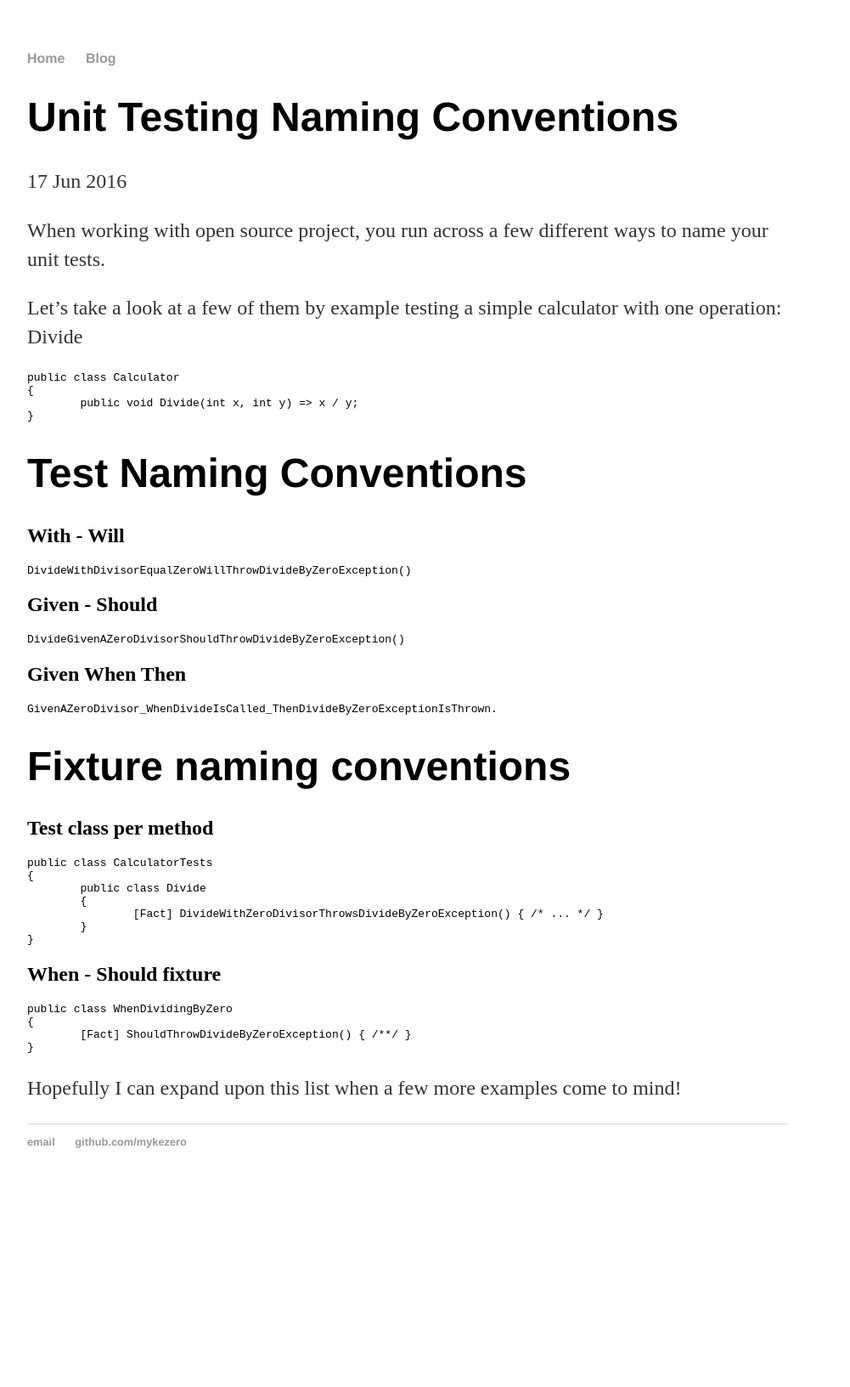
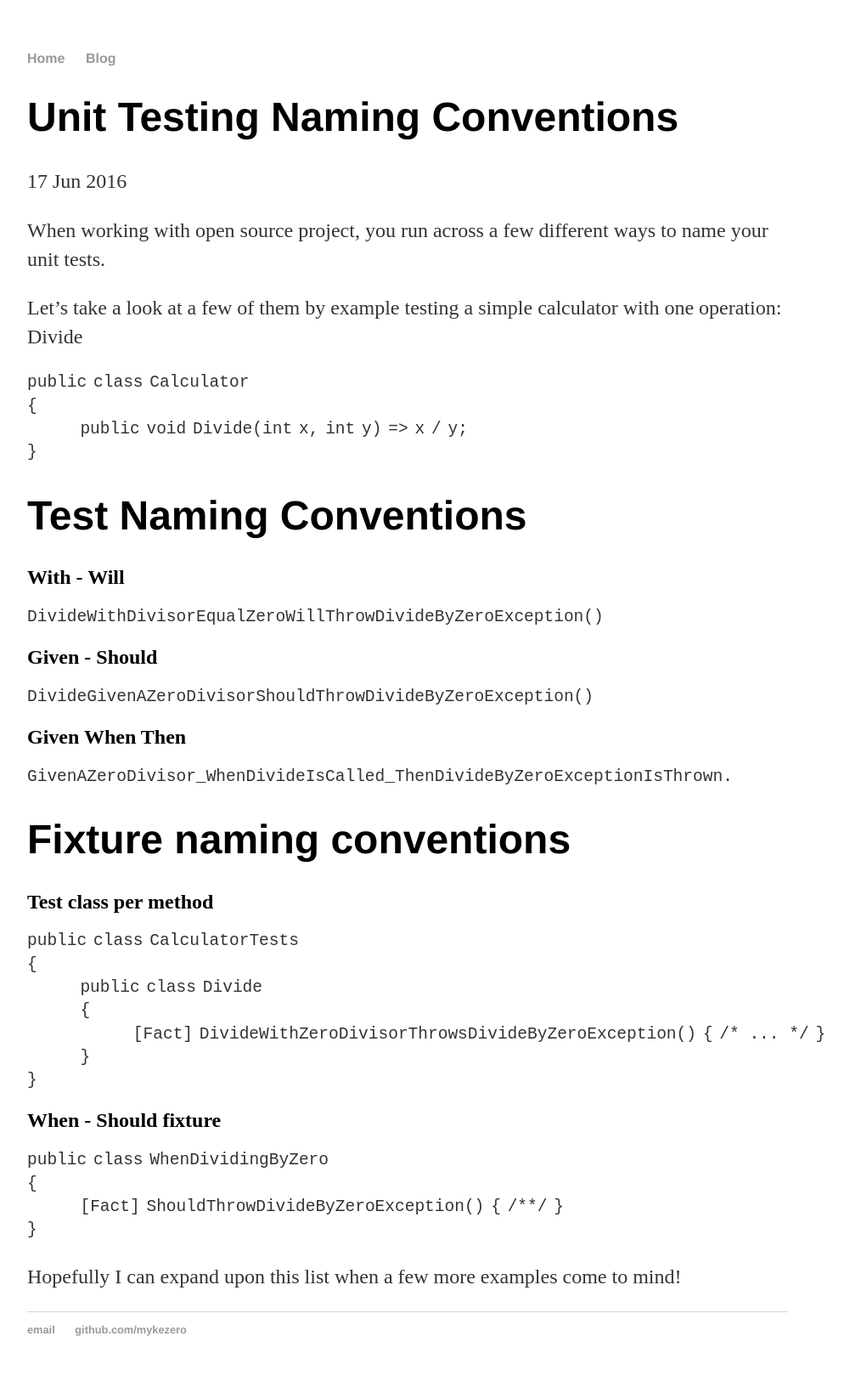
Before and after one commit to Mykezero/Mykezero.github.io, a Jekyll site: the page built from _posts/2016-17-6-unit-testing-naming-conventions.md, in a window 1280 px wide. Shown: the whole page at 85% size, without its empty margins (160-1161 px from the left). Built offline with Jekyll 4.4.1, drawn with Linux system fonts in a browser that asks for light colours; before the commit the page ends 1411 px from its top, so only the background shows below that.

Commit message:
update css fonts!

```diff
--- a/css/main.css
+++ b/css/main.css
@@ -29,10 +29,14 @@
     font-family:'Helvetica', 'Arial', 'Sans-Serif';
 }
 
-p {
+p, code > span {
     font-size: 1.5em;
     line-height: 1.4em;
     color: #333;
+}
+
+div > code {
+	border: 2px solid black;
 }
 
 footer {
```
